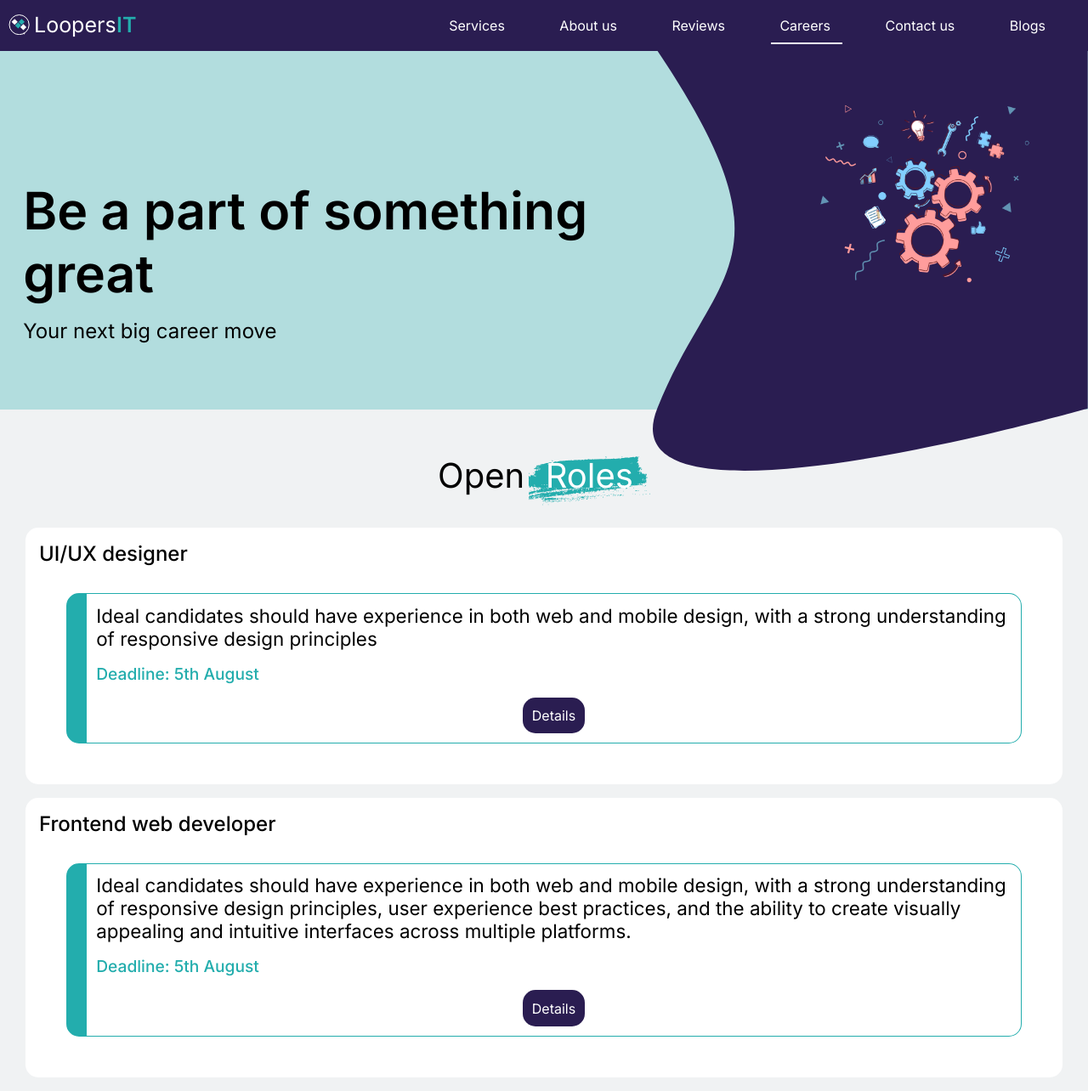
After one commit to LoopersIT/loopersit, a Django app: page /career/ in a window 1280 px wide. The commit adds this page. Shown: the whole page at 85% size. Run offline with Django 5.2, Linux system fonts and the light colour scheme; some libraries are stand-ins or nearby versions.

Commit message:
added career list page

```diff
--- a/career/urls.py
+++ b/career/urls.py
@@ -1,6 +1,7 @@
 from django.urls import path
+from . import views
 
 
 urlpatterns = [
-
+    path('', views.career_list, name='career_list')
 ]
--- a/career/views.py
+++ b/career/views.py
@@ -1 +1,5 @@
 from django.shortcuts import render
+
+
+def career_list(request):
+    return render(request, 'career/career_list.html', {'active':'career'})
--- a/config/settings/base.py
+++ b/config/settings/base.py
@@ -33,6 +33,7 @@ INSTALLED_APPS = [
     #local apps
     'loopers',
     'blog',
+    'career',
 ]
 
 MIDDLEWARE = [
--- /dev/null
+++ b/static_files/css/career_list.css
@@ -0,0 +1,214 @@
+@import "base.css";
+
+/*--------------Career header----------*/
+.career_header_wrapper {
+  position: relative;
+  margin-bottom: 3rem;
+}
+.career_header {
+  background: rgba(35, 173, 173, 0.3);
+  height: 33vw;
+}
+.career_header_intro {
+  display: flex;
+  align-items: center;
+  justify-content: space-between;
+}
+.career_header_subtract {
+  width: 40%;
+}
+.career_header_details {
+  display: flex;
+  flex-direction: column;
+  gap: 0.3rem;
+  margin-left: 1.7rem;
+}
+
+.career_header_titles {
+  font-size: 0.8rem;
+  font-weight: 600;
+}
+.career_short_title {
+  font-size: 0.8rem;
+}
+
+/* .career_button_link {
+  text-decoration: none;
+  color: #000;
+  font-size: 0.5rem;
+  border: 1px solid var(--prime_col);
+  padding: 0.5rem 1rem;
+  border-radius: 15px;
+}
+.career_button_link:hover {
+  background-color: var(--prime_col);
+  border: unset;
+  color: #fff;
+} */
+.career_header_img {
+  position: absolute;
+  right: 0.8rem;
+  top: 0.7rem;
+  width: 6rem;
+  height: 6rem;
+  z-index: 1;
+  object-fit: cover;
+}
+
+/*----------Open Roles -----------*/
+.position_list_wrapper {
+  background-color: #fff;
+  padding: 1rem;
+  border-radius: 15px;
+  margin: 1rem 0;
+  /* margin: 1rem 1.875rem; */
+}
+/* .role_divider {
+  border-bottom: 1px solid blue;
+} */
+.position_name {
+  /* display: inline-block; */
+  font-size: 1.5rem;
+  font-weight: 500;
+  /* margin-top: 2rem; */
+}
+
+.position_list {
+  display: flex;
+  flex-direction: column;
+  gap: 1rem;
+  padding: 0.7rem;
+  border: 1.5px solid var(--secondary_col);
+  /* margin: 2rem; */
+  margin: 1rem 0;
+  border-radius: 15px;
+  border-left: 1.5rem solid var(--secondary_col);
+}
+.role_desc {
+  font-size: 1rem;
+}
+.role_deadline {
+  font-size: 0.8rem;
+  font-weight: 500;
+  color: var(--secondary_col);
+}
+.apply_link {
+  /* margin-left: center; */
+  align-self: center;
+  background-color: var(--prime_col);
+  border-radius: 0.938rem;
+  padding: .7rem;
+  font-size: 1rem;
+  /* margin: 0.625rem 0 0 0; */
+  text-decoration: none;
+  color: #fff;
+}
+.apply_link:hover {
+  background-color: #23adad;
+  border: unset;
+  color: #fff;
+}
+
+@media screen and (min-width: 499px) {
+  .career_header_img {
+    width: 8rem;
+    height: 6rem;
+    right: 2rem;
+    top: 2rem;
+  }
+  .role_desc {
+    font-size: 1.2rem;
+  }
+  .role_deadline {
+    font-size: 1rem;
+  }
+}
+@media screen and (min-width: 600px) {
+  .career_header_img {
+    width: 10rem;
+    height: 8rem;
+    right: 3rem;
+    top: 3rem;
+  }
+}
+
+@media screen and (min-width: 769px) {
+  .career_header_titles {
+    font-size: 1.8rem;
+  }
+  .career_header_details {
+    gap: 0.5rem;
+  }
+  .career_button_link {
+    font-size: 1rem;
+  }
+  .career_header_img {
+    width: 17rem;
+    height: 12rem;
+    right: 2rem;
+  }
+  .career_short_title {
+    font-size: 1.5rem;
+  }
+
+  .position_list_wrapper {
+    padding: 1rem;
+    margin: 1rem 1.875rem;
+  }
+  .position_list {
+    margin: 2rem;
+  }
+  .role_desc {
+    font-size: 1.4rem;
+  }
+  .role_deadline {
+    font-size: 1.2rem;
+  }
+}
+@media screen and (min-width: 1024px) {
+  .career_header_titles {
+    font-size: 3.8rem;
+  }
+  .career_button_link {
+    font-size: 1.5rem;
+  }
+  .career_header_details {
+    gap: 1rem;
+  }
+  .career_header_img {
+    width: 18rem;
+    height: 15rem;
+    right: 3rem;
+    top: 3rem;
+  }
+  /* .role_desc {
+    font-size: 1.5rem;
+    font-weight: 600;
+  }
+  .role_deadline {
+    font-size: 1.3rem;
+  } */
+}
+@media screen and (min-width: 1299px) {
+  .career_header_img {
+    width: 21rem;
+    height: 16rem;
+  }
+  .career_header_img {
+    right: 3rem;
+    top: 4rem;
+  }
+}
+@media screen and (min-width: 1540px) {
+  .career_header_titles {
+    font-size: 4.8rem;
+  }
+  .career_header_img {
+    width: 35rem;
+    height: 23rem;
+  }
+  .career_header_img {
+    right: 2.5rem;
+    top: 3.5rem;
+  }
+}
--- /dev/null
+++ b/templates/career/career_list.html
@@ -0,0 +1,84 @@
+{% extends 'base.html' %}
+{% load static %}
+
+
+{% block css %}
+    <link rel="stylesheet" href="{% static 'css/career_list.css' %}">
+{% endblock css %}
+
+
+{% block title %}
+    Careers
+{% endblock title %}
+
+
+
+{% block main %}
+     <!------------Career header ----------->
+     <div class="career_header_wrapper">
+        <div class="career_header">
+          <div class="career_header_intro">
+            <div class="career_header_details">
+              <span class="career_header_titles"
+                >Be a part of something great</span
+              >
+              <!-- <span class="career_header_action_titles"
+              >Your next big career move</span
+            > -->
+
+              <div class="career_short_title">Your next big career move</div>
+            </div>
+            <img
+              class="career_header_subtract"
+              src="{% static 'img/career_header_subtract.svg' %}"
+              alt=""
+            />
+          </div>
+        </div>
+        <img class="career_header_img" src="{% static 'img/career_header_3.png' %}" alt="" />
+      </div>
+
+      <!--------------Open Roles---------->
+      <div class="category_name">
+        <span class="first_cat">Open</span>
+        <span class="second_cat">Roles</span>
+      </div>
+
+
+
+
+
+      <div class="position_list_wrapper">
+        <span class="position_name">UI/UX designer</span>
+        <div class="position_list">
+          <span class="role_desc"
+            >Ideal candidates should have experience in both web and mobile
+            design, with a strong understanding of responsive design
+            principles</span
+          >
+          <span class="role_deadline">Deadline: 5th August</span>
+          <a class="apply_link" href="">Details</a>
+        </div>
+      </div>
+
+
+
+
+      <div class="position_list_wrapper">
+        <span class="position_name">Frontend web developer</span>
+        <div class="position_list">
+          <span class="role_desc"
+            >Ideal candidates should have experience in both web and mobile
+            design, with a strong understanding of responsive design principles,
+            user experience best practices, and the ability to create visually
+            appealing and intuitive interfaces across multiple platforms.</span
+          >
+          <span class="role_deadline">Deadline: 5th August</span>
+          <a class="apply_link" href="">Details</a>
+        </div>
+      </div>
+
+
+
+
+{% endblock main %}
--- a/templates/nav_bar.html
+++ b/templates/nav_bar.html
@@ -72,7 +72,7 @@
           href="{% url 'reviews' %}"> Reviews </a>
 
           <a class="nav_items_link {% if active == 'career' %} active{% endif %}"
-          href=""> Careers </a>
+          href="{% url 'career_list' %}"> Careers </a>
 
           <a class="nav_items_link {% if active == 'contact' %} active{% endif %}"
           href="{% url 'contact_us' %}"> Contact us </a>
```
Also changed, not shown: static_files/img/career_header_3.png (added), static_files/img/career_header_subtract.svg (added), templates/career/career_detail.html (added).
